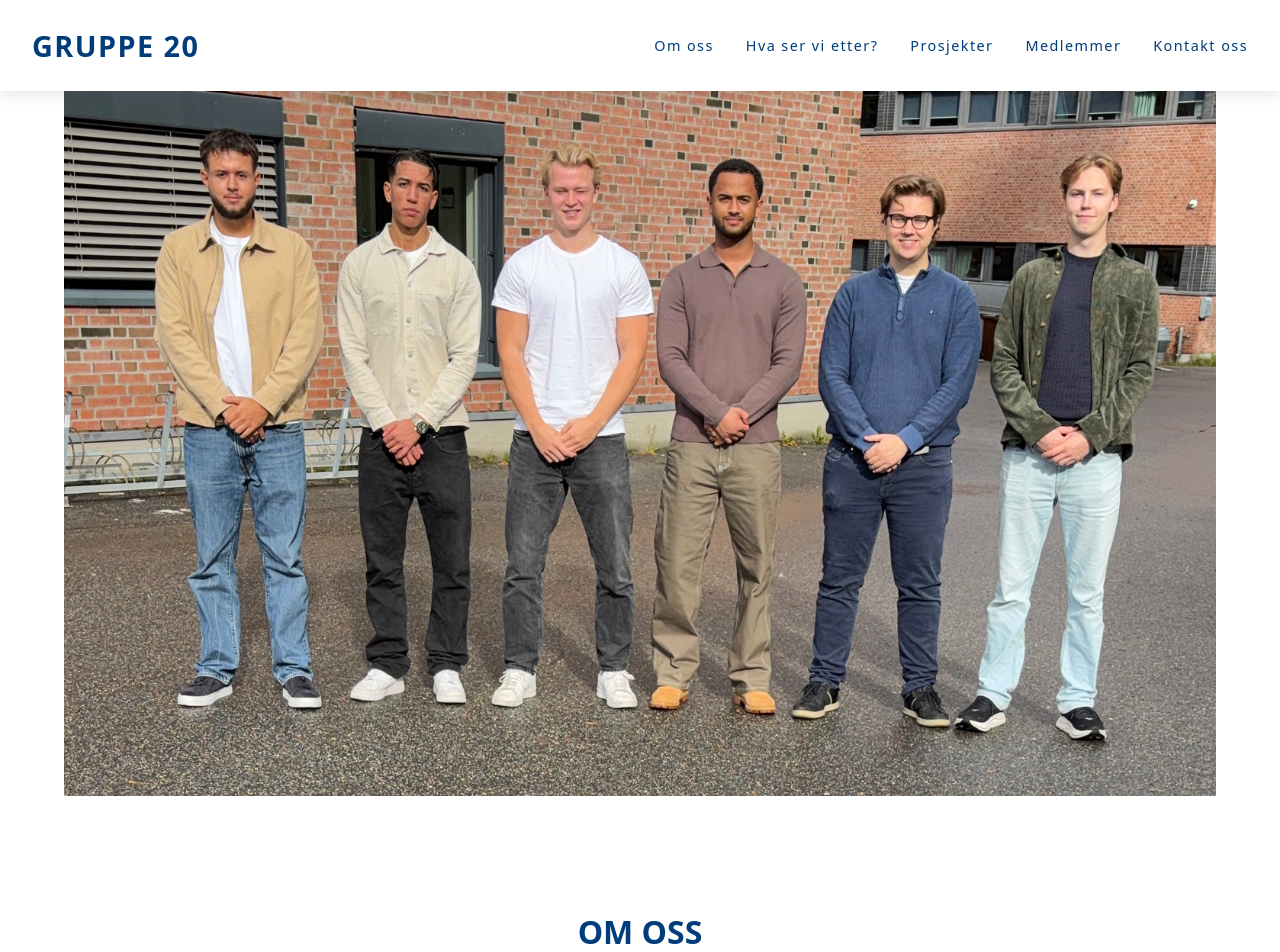
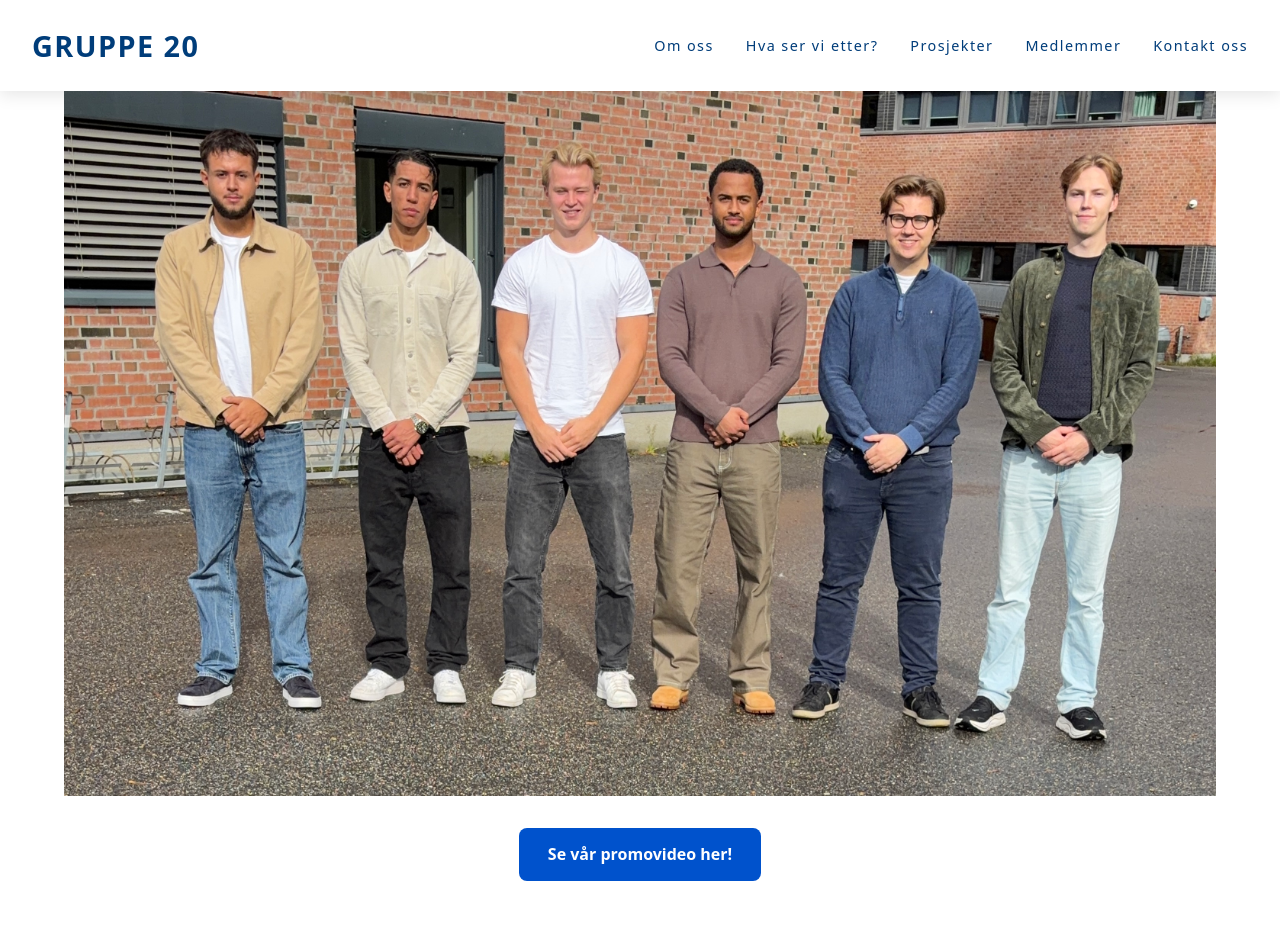
Before and after one commit to amged002/Gruppe20-IS-310, a React (Vite) app: page / in a window 1280 px wide. Shown: the top 952 px of the page. Built offline with nearby package versions, Linux system fonts and the light colour scheme.

Commit message:
la in promovideoen

```diff
--- a/src/App.tsx
+++ b/src/App.tsx
@@ -65,6 +65,33 @@ export default function App() {
                         display: 'block',
                     }}
                 />
+            </div>
+
+            {/* Promovideo */}
+            <div
+                style={{
+                    display: 'flex',
+                    justifyContent: 'center',
+                    margin: '2rem 0',
+                }}
+            >
+                <a
+                    href="https://www.youtube.com/watch?v=QSW2mtZ49Xo"
+                    target="_blank"
+                    rel="noopener noreferrer"
+                    style={{
+                        display: 'inline-block',
+                        padding: '0.9rem 1.8rem',
+                        backgroundColor: '#0052cc',
+                        color: '#ffffff',
+                        textDecoration: 'none',
+                        borderRadius: '8px',
+                        fontWeight: '600',
+                        fontSize: '1rem',
+                    }}
+                >
+                    Se vår promovideo her!
+                </a>
             </div>
 
             {/* Content */}
--- a/src/utils/profiles.ts
+++ b/src/utils/profiles.ts
@@ -53,9 +53,9 @@ export const profiles: Profile[] = [
   {
     name: 'Marius R. Kristiansen',
     role: 'Frontend-utvikler',
-    description: 'Jeg heter Marius Kristiansen og er 21 år gammel. Jeg er født i Danmark og oppvokst i Haugesund. Jeg studerer IT og informasjonssystemer ved UiA og er spesielt interessert i teknologi og kunstig intelligens. Ved siden av studiene jobber jeg på Pizzabakeren Frakkagjerd i feriene. På fritiden liker jeg å spille og se fotball, trene, være sosial og game.\n' +
-        '\n' +
-        'I gruppearbeid liker jeg å bidra der det trengs, samtidig som jeg synes det er viktig at alle får komme med sine ideer. Jeg håper vi kan lage et prosjekt som både er interessant å jobbe med og som faktisk kan brukes til noe.',
+    description:
+        'Jeg heter Marius Kristiansen og studerer IT og informasjonssystemer ved Universitetet i Agder. Jeg er spesielt interessert i UX, design og kunstig intelligens, og derfor jobber jeg med frontend-utvikling i gruppen min. Gjennom studiet har jeg også fått erfaring med blant annet datasikkerhet, databaser og webutvikling, men trives best med å jobbe med hvordan vi kan forbedre brukeropplevelsen.\n\n' +
+        'I tillegg har jeg erfaring fra prosjektarbeid, blant annet gjennom samarbeid med Kartverket. Gjennom tidligere arbeid har jeg fått mye erfaring med kundeservice, samarbeid og kommunikasjon. Jeg synes dette er viktig for å kunne fungere godt i et team og ha et godt samarbeid med bedriften vi jobber med. I et bachelorprosjekt ønsker jeg å bidra med kreative ideer, lære nye ting og prøve meg frem, samtidig som jeg ønsker å være med på å lage en løsning som bedriften kan ha nytte av.',
     image: '/Marius.jpeg',
     github: 'https://github.com/Markri2101',
     linkedin: 'https://www.linkedin.com/in/marius-kristiansen-5b5a83433/',
```
